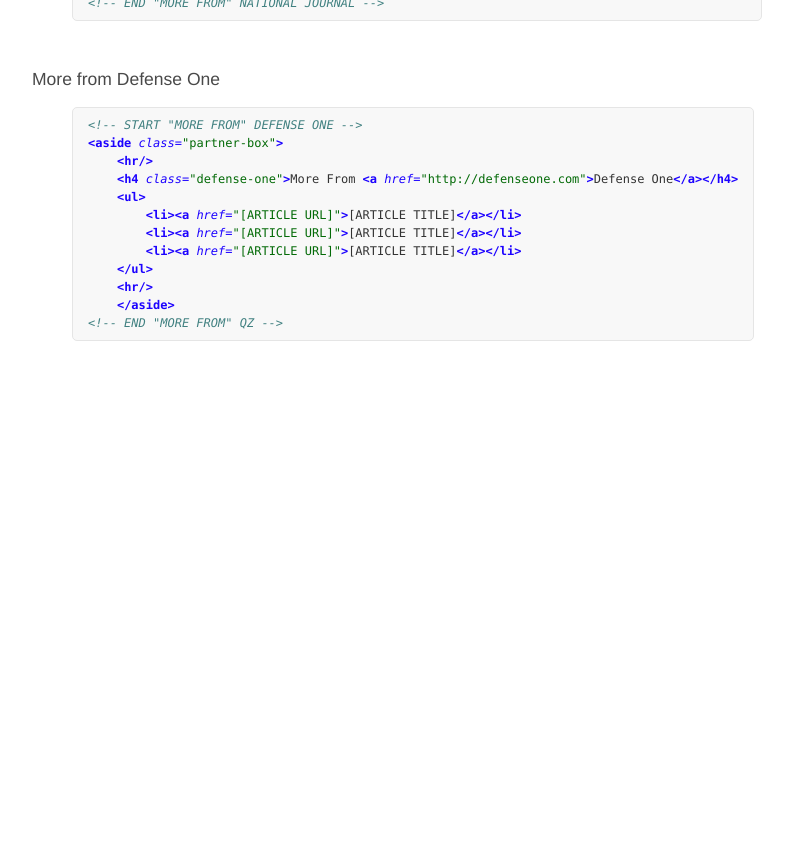
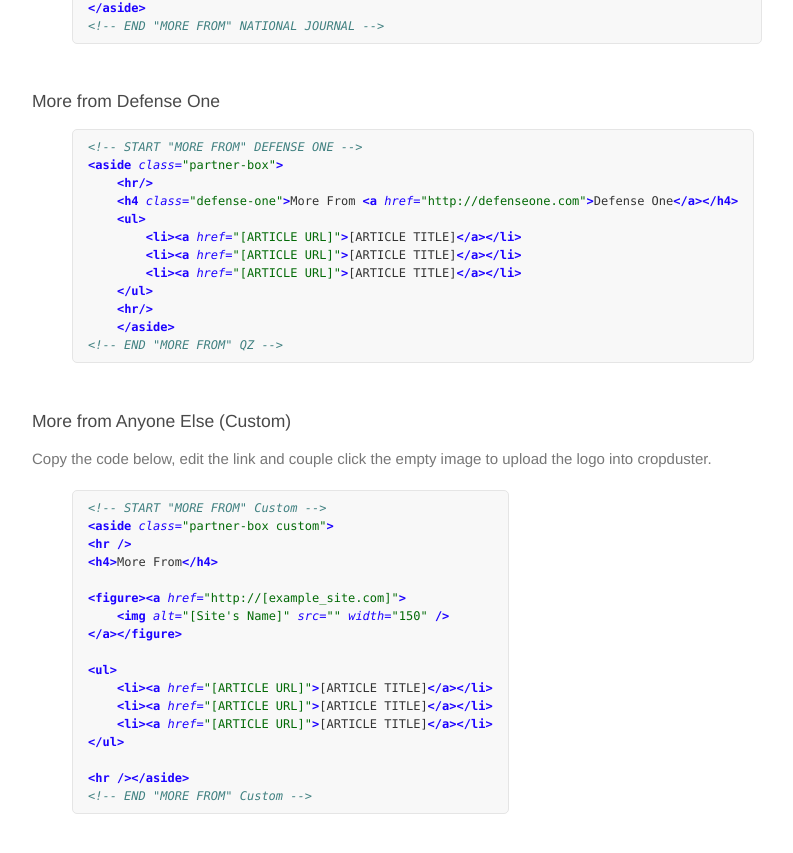
Before and after one commit to Atlantic57/html-snippets, a Jekyll site: the page built from index.md, in a window 1280 px wide and 900 px high, scrolled down 11371 px. Shown: the top 853 px of the window, without its empty margins (148-941 px from the left). Built offline with Jekyll 4.4.1, drawn with Linux system fonts in a browser that asks for light colours; before the commit the page ends 11797 px from its top, so only the background shows below that; some of the changed text lies outside the part shown.

Commit message:
Custom More From box. refs #4216

```diff
--- a/index.md
+++ b/index.md
@@ -461,3 +461,28 @@
     </aside>
 <!-- END "MORE FROM" QZ -->
 {% endhighlight %}
+
+### More from Anyone Else (Custom)
+
+Copy the code below, edit the link and couple click the
+empty image to upload the logo into cropduster.
+
+{% highlight html %}
+<!-- START "MORE FROM" Custom -->
+<aside class="partner-box custom">
+<hr />
+<h4>More From</h4>
+
+<figure><a href="http://[example_site.com]">
+    <img alt="[Site's Name]" src="" width="150" />
+</a></figure>
+
+<ul>
+    <li><a href="[ARTICLE URL]">[ARTICLE TITLE]</a></li>
+    <li><a href="[ARTICLE URL]">[ARTICLE TITLE]</a></li>
+    <li><a href="[ARTICLE URL]">[ARTICLE TITLE]</a></li>
+</ul>
+
+<hr /></aside>
+<!-- END "MORE FROM" Custom -->
+{% endhighlight %}
```
